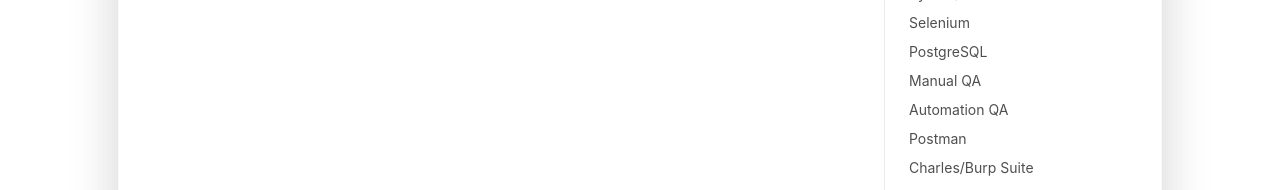
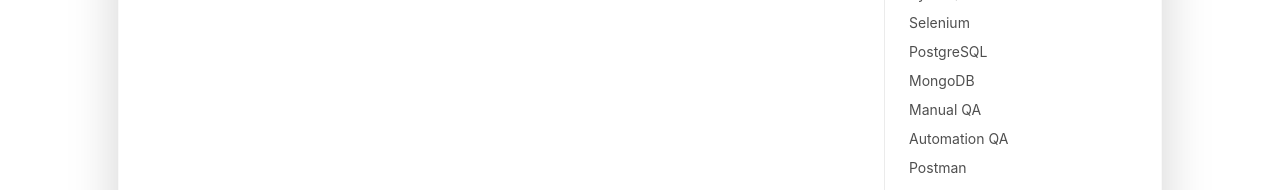
Before and after one commit to 3xecutor/pevg.github.io, a plain HTML site: page index.html in a window 1280 px wide. Shown: the part 762-952 px from the top of the page. Drawn offline with Linux system fonts and the light colour scheme.

Commit message:
Update index.html

```diff
--- a/index.html
+++ b/index.html
@@ -171,13 +171,15 @@
 
                                         <li class="mb-2">PostgreSQL</li>
 
+					<li class="mb-2">MongoDB</li>
+
                                         <li class="mb-2">Manual QA</li>
 
                                         <li class="mb-2">Automation QA</li>
 
                                         <li class="mb-2">Postman</li>
 
-                                        <li class="mb-2">Charles/Burp Suite</li>
+                                        <li class="mb-2">Burp Suite/Charles</li>
 
                                     </ul>
                                 </div>
```
